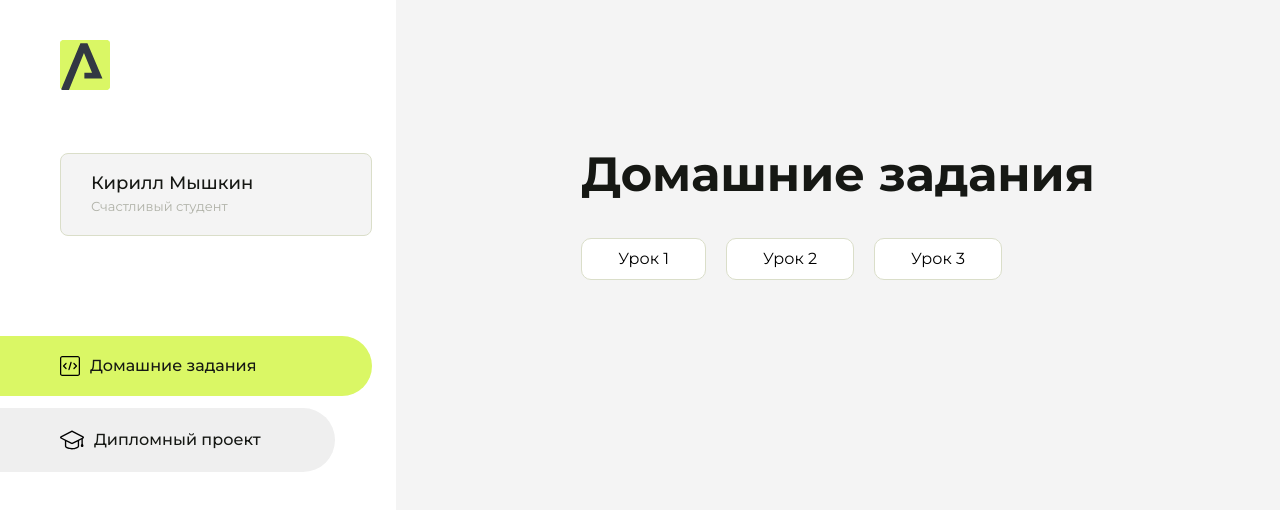
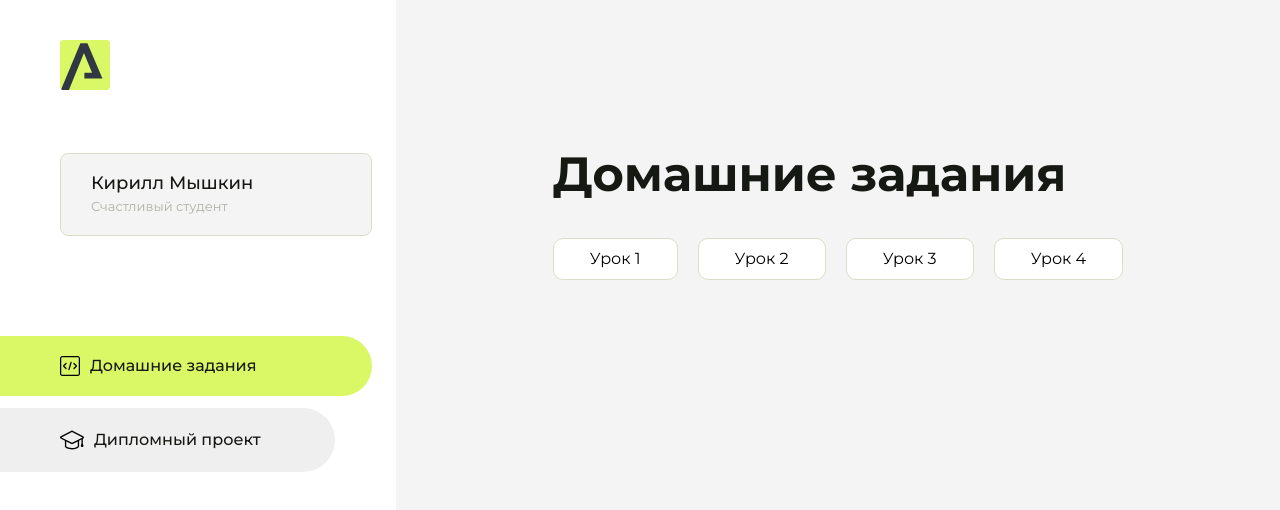
Before and after one commit to TellerUp/Homework, a plain HTML site: page index.html in a window 1280 px wide. Drawn offline with Linux system fonts and the light colour scheme.

Commit message:
Update index.html

```diff
--- a/index.html
+++ b/index.html
@@ -101,6 +101,9 @@
                     <li class="content__list-item">
                         <a href="html-20/index.html">Урок 3</a>
                     </li>
+                    <li class="content__list-item">
+                        <a href="CSS-28/index.html">Урок 4</a>
+                    </li>
                 </ul>
             </div>
             <div class="content__block hidden" id="diplomBlock">
```
